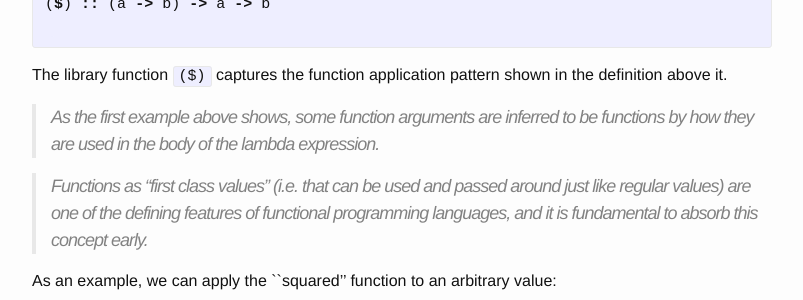
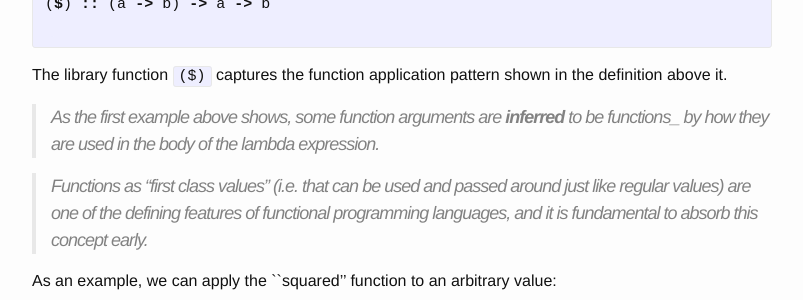
Before and after one commit to ocramz/ocramz.github.io, a Jekyll site: the page built from _posts/2015-08-21-haskell-tut-v1.markdown, in a window 1280 px wide and 900 px high, scrolled down 5639 px. Shown: the part 153-453 px from the top of the window, without its empty margins (238-1041 px from the left). Built offline with Jekyll 4.4.1, drawn with Linux system fonts in a browser that asks for light colours; Markdown is read by kramdown in place of the engine named in the settings; formulas are drawn with MathJax 3.

Commit message:
blog update

```diff
--- a/_posts/2015-08-21-haskell-tut-v1.markdown
+++ b/_posts/2015-08-21-haskell-tut-v1.markdown
@@ -254,7 +254,7 @@ If the body of the lambda expression contains function application syntax, we ca
 {% endhighlight %}
 The library function `($)` captures the function application pattern shown in the definition above it.
 
-> As the first example above shows, some function arguments are _inferred to be functions_ by how they are used in the body of the lambda expression.
+> As the first example above shows, some function arguments are __inferred__ to be functions_ by how they are used in the body of the lambda expression.
 
 > Functions as "first class values" (i.e. that can be used and passed around just like regular values) are one of the defining features of functional programming languages, and it is fundamental to absorb this concept early.
 
```
Also changed, not shown: 2 other files.
